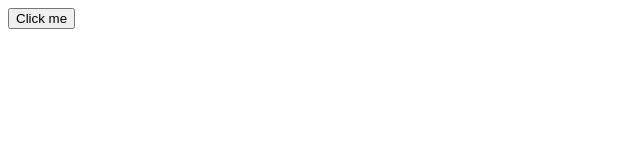
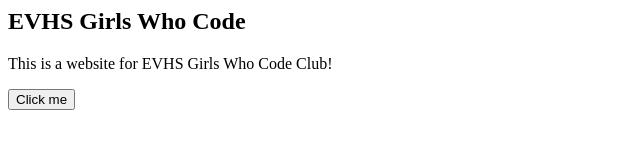
Before and after one commit to evhsgirlswhocode/evhsgirlswhocode.github.io, a plain HTML site: page index.html in a window 1280 px wide. Shown: the whole page, without its empty margins (0-640 px from the left). Drawn offline with Linux system fonts and the light colour scheme.

Commit message:
add text about the website

```diff
--- a/index.html
+++ b/index.html
@@ -2,6 +2,10 @@
   <script type="text/javascript" src="main.js"></script>
 </head>
 
+<h2>EVHS Girls Who Code</h2>
+
+<p>This is a website for EVHS Girls Who Code Club!</p>
+
 <button onclick="math()">
   Click me
 </button>
```
